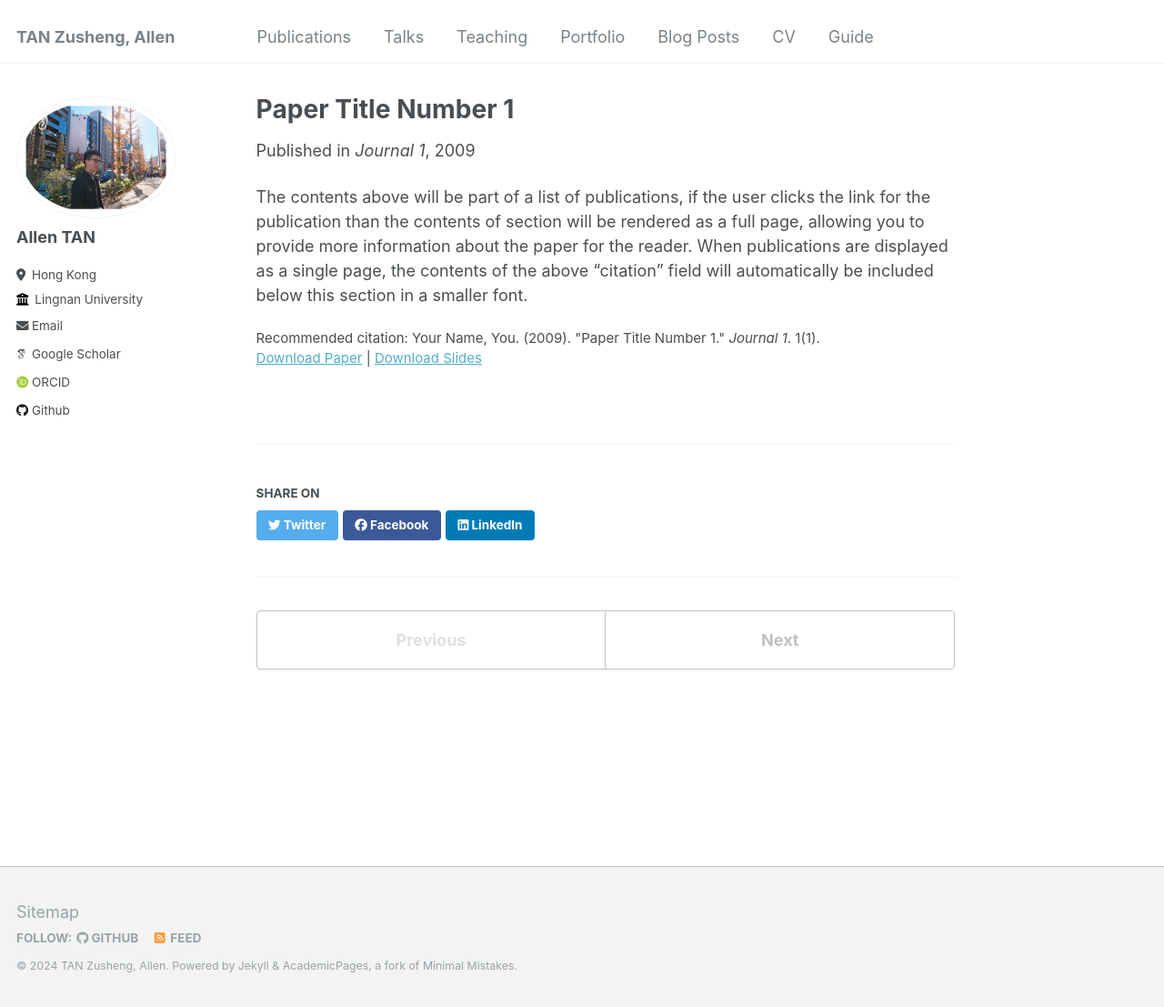
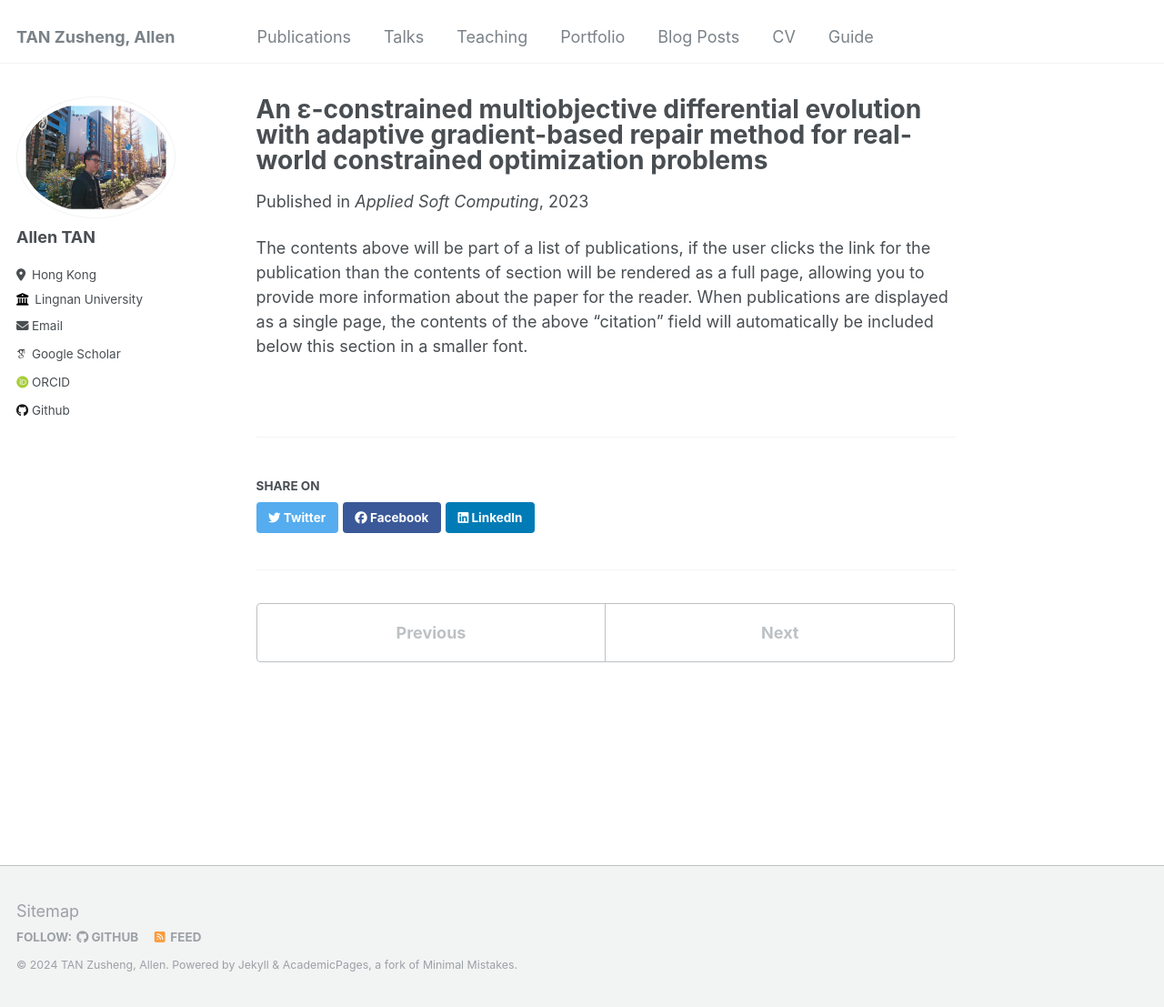
Before and after one commit to allent4n/allent4n.github.io, a Jekyll site: the page built from _publications/2009-10-01-paper-title-number-1.md, in a window 1280 px wide and 1107 px high. Shown: the whole window at 91% size. Built offline with Jekyll 4.4.1, drawn with Linux system fonts in a browser that asks for light colours; some web fonts are replaced.

Commit message:
Update 2009-10-01-paper-title-number-1.md

```diff
--- a/_publications/2009-10-01-paper-title-number-1.md
+++ b/_publications/2009-10-01-paper-title-number-1.md
@@ -1,13 +1,13 @@
 ---
-title: "Paper Title Number 1"
+title: "An ɛ-constrained multiobjective differential evolution with adaptive gradient-based repair method for real-world constrained optimization problems"
 collection: publications
 permalink: /publication/2009-10-01-paper-title-number-1
-excerpt: 'This paper is about the number 1. The number 2 is left for future work.'
-date: 2009-10-01
-venue: 'Journal 1'
-slidesurl: 'http://academicpages.github.io/files/slides1.pdf'
-paperurl: 'http://academicpages.github.io/files/paper1.pdf'
-citation: 'Your Name, You. (2009). &quot;Paper Title Number 1.&quot; <i>Journal 1</i>. 1(1).'
+excerpt: #'This paper is about the number 1. The number 2 is left for future work.'
+date: 2023-06-13
+venue: 'Applied Soft Computing'
+slidesurl: #'http://academicpages.github.io/files/slides1.pdf'
+paperurl: '[http://academicpages.github.io/files/paper1.pdf](https://www.sciencedirect.com/science/article/abs/pii/S1568494623012206)'
+citation: #'Your Name, You. (2009). &quot;Paper Title Number 1.&quot; <i>Journal 1</i>. 1(1).'
 ---
 
 The contents above will be part of a list of publications, if the user clicks the link for the publication than the contents of section will be rendered as a full page, allowing you to provide more information about the paper for the reader. When publications are displayed as a single page, the contents of the above "citation" field will automatically be included below this section in a smaller font.
```
